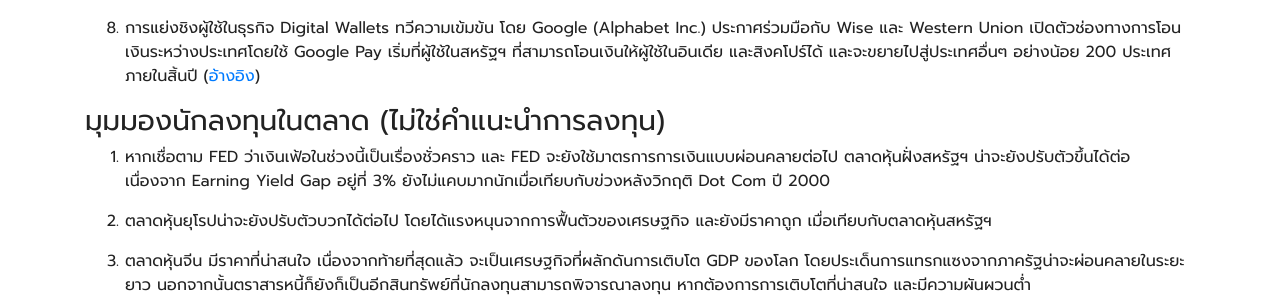
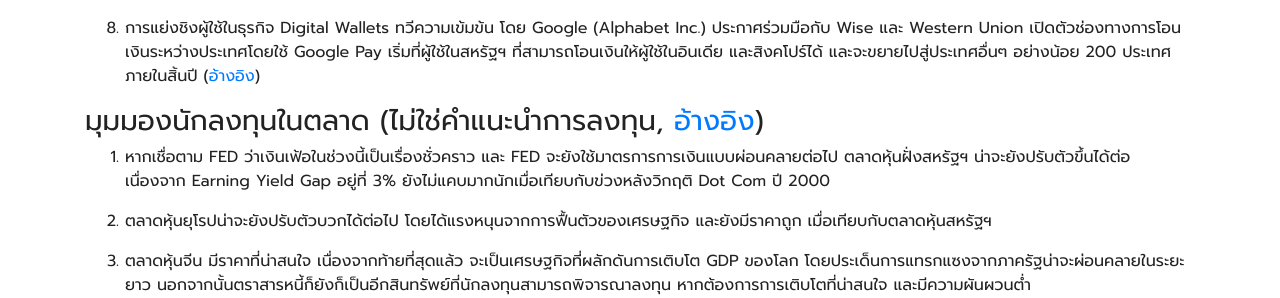
Before and after one commit to moneysart/moneysart.github.io, a Jekyll site: the page built from weekly/_posts/2021-05-16-summary.md, in a window 1280 px wide. Shown: the part 680-978 px from the top of the page. Built offline with Jekyll 4.4.1, drawn with Linux system fonts in a browser that asks for light colours; nearby versions of some CDN libraries.

Commit message:
edit text

```diff
--- a/weekly/_posts/2021-05-16-summary.md
+++ b/weekly/_posts/2021-05-16-summary.md
@@ -29,7 +29,7 @@ date: 2021-05-16
 
 
 
-### มุมมองนักลงทุนในตลาด (ไม่ใช่คำแนะนำการลงทุน)
+### มุมมองนักลงทุนในตลาด (ไม่ใช่คำแนะนำการลงทุน, [อ้างอิง](https://www.finnomena.com/finnomena-ic/may2021-herd-immunity/))
 
 1. หากเชื่อตาม FED ว่าเงินเฟ้อในช่วงนี้เป็นเรื่องชั่วคราว และ FED จะยังใช้มาตรการการเงินแบบผ่อนคลายต่อไป ตลาดหุ้นฝั่งสหรัฐฯ น่าจะยังปรับตัวขึ้นได้ต่อ เนื่องจาก Earning Yield Gap อยู่ที่ 3% ยังไม่แคบมากนักเมื่อเทียบกับข่วงหลังวิกฤติ Dot Com ปี 2000
 
```
